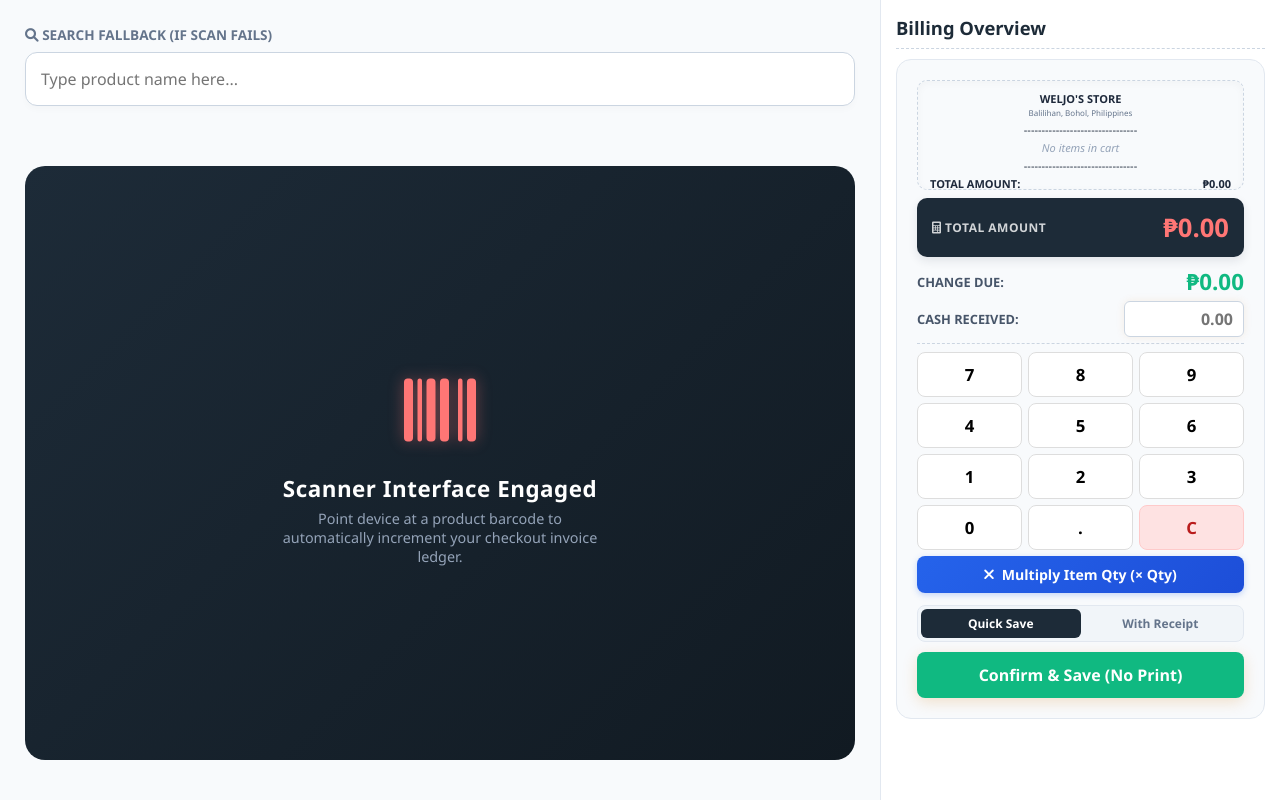
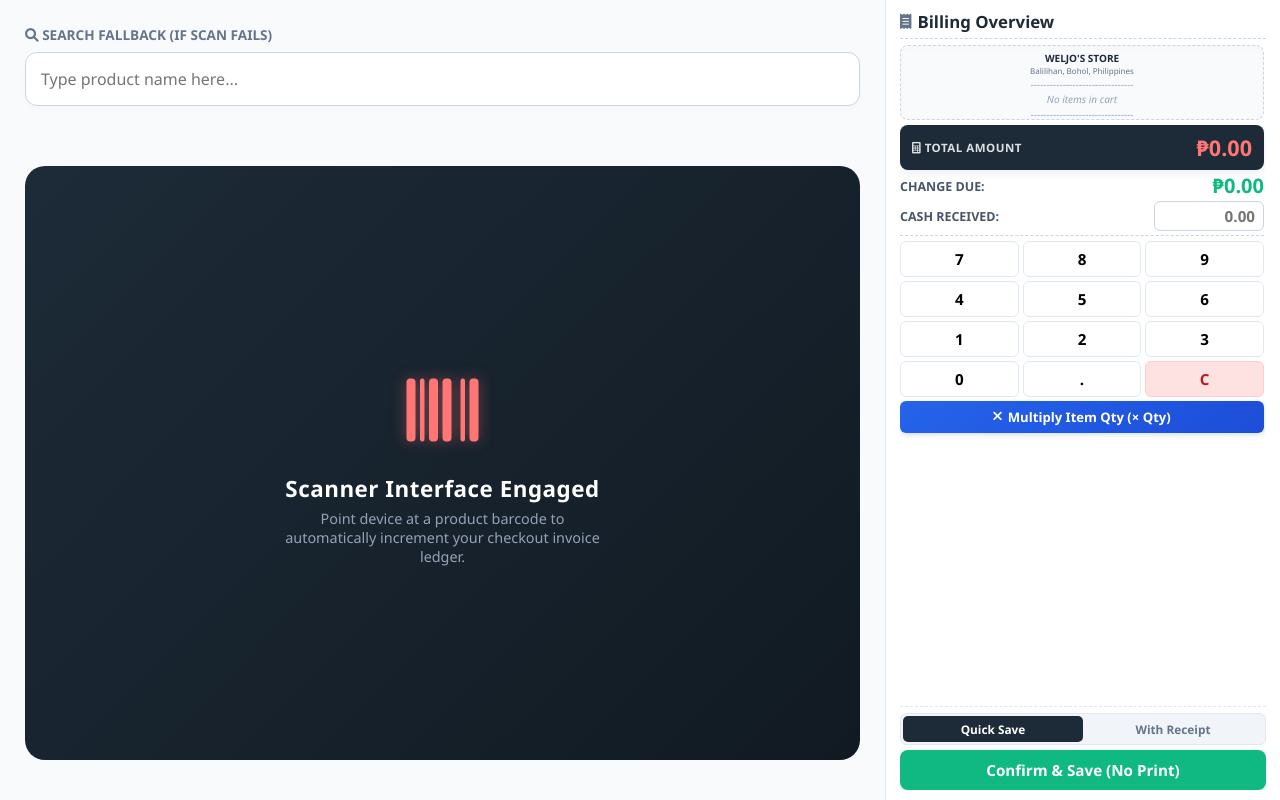
Before and after one commit to CristelLacea/Thesis_SemiFinal, a plain HTML site: page SYSTEM/cashier.html in a window 1280 px wide. Drawn offline with Linux system fonts and the light colour scheme; no server answers.

Commit message:
fix(cashier): anchor checkout button to bottom and compact sidebar spacing to prevent viewport overflow when items are added

```diff
--- a/SYSTEM/cashier.css
+++ b/SYSTEM/cashier.css
@@ -113,12 +113,15 @@ body {
 
 /* Order Summary (Sidebar) */
 .order-summary {
-    width: 420px;
+    width: 395px;
     background: white;
     border-left: 1px solid #e2e8f0;
     display: flex;
     flex-direction: column;
-    padding: 25px;
+    padding: 10px 14px;
+    height: 100vh;
+    overflow: hidden;
+    box-sizing: border-box;
 }
 
 .order-list {
@@ -166,48 +169,93 @@ body {
 
 /* Billing & Numpad Area */
 .billing-area {
-    background: #f8fafc;
-    padding: 20px;
-    border-radius: 15px;
-    border: 1px solid #e2e8f0;
+    background: transparent;
+    padding: 0;
+    border: none;
+    display: flex;
+    flex-direction: column;
+    flex: 1;
+    min-height: 0;
+    overflow: hidden;
+}
+
+.billing-scroll-body {
+    flex: 1;
+    min-height: 0;
+    overflow-y: auto;
+    overflow-x: hidden;
+    display: flex;
+    flex-direction: column;
+    gap: 5px;
+    padding-right: 2px;
+}
+
+.billing-scroll-body::-webkit-scrollbar {
+    width: 4px;
+}
+.billing-scroll-body::-webkit-scrollbar-track {
+    background: transparent;
+}
+.billing-scroll-body::-webkit-scrollbar-thumb {
+    background: #cbd5e1;
+    border-radius: 4px;
+}
+
+.billing-bottom-actions {
+    flex-shrink: 0;
+    margin-top: auto;
+    padding-top: 6px;
+    display: flex;
+    flex-direction: column;
+    gap: 5px;
+    background: white;
+    border-top: 1px dashed #e2e8f0;
 }
 
 .bill-line.total {
-    font-size: 1.6rem;
+    font-size: 1.35rem;
     font-weight: 900;
     color: #1e293b;
-    border-bottom: 2px dashed #cbd5e1;
-    padding-bottom: 10px;
-    margin-bottom: 15px;
+    border-bottom: 1px dashed #cbd5e1;
+    padding-bottom: 6px;
+    margin-bottom: 8px;
 }
 
 .payment-input input {
-    width: 100%;
-    padding: 12px;
-    border: 2px solid #d97706;
-    border-radius: 10px;
-    font-size: 1.4rem;
+    width: 110px;
+    padding: 4px 8px;
+    border: 1px solid #cbd5e1;
+    border-radius: 6px;
+    font-size: 0.95rem;
     font-weight: bold;
     text-align: right;
-    margin-bottom: 10px;
     outline: none;
-    box-shadow: 0 0 8px rgba(217, 119, 6, 0.1);
 }
 
 .numpad {
     display: grid;
     grid-template-columns: repeat(3, 1fr);
-    gap: 10px;
+    gap: 4px;
 }
 
 .numpad button {
-    padding: 15px;
-    font-size: 1.2rem;
+    padding: 7px 4px;
+    font-size: 0.95rem;
     font-weight: bold;
-    border: 1px solid #ddd;
-    border-radius: 10px;
+    border: 1px solid #e2e8f0;
+    border-radius: 6px;
     background: white;
     cursor: pointer;
+    min-height: 32px;
+    transition: background 0.15s;
+}
+
+.numpad button:hover {
+    background: #f8fafc;
+}
+
+.numpad button:active {
+    background: #e2e8f0;
 }
 
 .numpad .clear-btn {
@@ -217,29 +265,32 @@ body {
 }
 
 .large-change {
-    font-size: 1.8rem;
+    font-size: 1.35rem;
     font-weight: 900;
     color: #10b981;
 }
 
 .confirm-btn {
     width: 100%;
-    padding: 20px;
-    background: linear-gradient(135deg, #f59e0b, #d97706);
+    padding: 10px;
+    background: #10b981;
     color: white;
     border: none;
-    border-radius: 12px;
-    font-weight: bold;
-    font-size: 1.2rem;
+    border-radius: 8px;
+    font-weight: 800;
+    font-size: 0.95rem;
     cursor: pointer;
-    margin-top: 15px;
-    transition: all 0.3s ease;
-    box-shadow: 0 4px 15px rgba(217, 119, 6, 0.2);
+    margin: 0;
+    transition: all 0.2s ease;
+    box-shadow: 0 2px 6px rgba(16, 185, 129, 0.25);
 }
 .confirm-btn:hover {
-    background: linear-gradient(135deg, #fbbf24, #b45309);
-    box-shadow: 0 6px 20px rgba(217, 119, 6, 0.35);
-    transform: scale(1.01);
+    filter: brightness(0.92);
+    box-shadow: 0 4px 10px rgba(0, 0, 0, 0.15);
+    transform: translateY(-1px);
+}
+.confirm-btn:active {
+    transform: translateY(0);
 }
 .item-subtotal {
     flex: 1;
--- a/SYSTEM/cashier.html
+++ b/SYSTEM/cashier.html
@@ -28,24 +28,28 @@
                 </div>
         </main>
 
-    <aside class="order-summary" style="width: 400px; padding: 15px; background: white; border-left: 1px solid #e2e8f0; display: flex; flex-direction: column; justify-content: flex-start; height: 100vh; overflow: hidden; box-sizing: border-box;">
-        <div style="margin-bottom: 10px; border-bottom: 1px dashed #cbd5e1; padding-bottom: 8px; width: 100%;">
-            <h3 style="margin: 0; color: #1d2b38; font-weight: 800; font-size: 1.15rem;">Billing Overview</h3>
+    <aside class="order-summary" style="width: 395px; padding: 10px 14px; background: white; border-left: 1px solid #e2e8f0; display: flex; flex-direction: column; justify-content: flex-start; height: 100vh; overflow: hidden; box-sizing: border-box;">
+        <div style="margin-bottom: 6px; border-bottom: 1px dashed #cbd5e1; padding-bottom: 5px; width: 100%; flex-shrink: 0;">
+            <h3 style="margin: 0; color: #1d2b38; font-weight: 800; font-size: 1.05rem; display: flex; align-items: center; gap: 6px;">
+                <i class="fa-solid fa-receipt" style="color: #64748b; font-size: 0.95rem;"></i> Billing Overview
+            </h3>
         </div>
 
-        <div class="billing-area" style="display: flex; flex-direction: column; gap: 8px; width: 100%;">
-            <!-- 1. Live Receipt Preview Box (At the Top first) -->
-            <div class="live-receipt-box" style="background: #f8fafc; border: 1px dashed #cbd5e1; padding: 10px 12px; border-radius: 10px; font-family: 'Courier New', Courier, monospace; color: #1e293b; font-size: 11px; line-height: 1.4; text-align: left; box-shadow: inset 0 2px 8px rgba(0,0,0,0.03); max-height: 110px; overflow-y: auto;">
-                <div style="font-weight: bold; text-align: center; font-size: 11px; margin-bottom: 1px;">WELJO'S STORE</div>
-                <div style="text-align: center; font-size: 8px; color: #64748b; margin-bottom: 3px;">Balilihan, Bohol, Philippines</div>
-                <div style="text-align: center; margin: 1px 0;">--------------------------------</div>
+        <div class="billing-area" style="display: flex; flex-direction: column; width: 100%; flex: 1; min-height: 0; overflow: hidden;">
+            <!-- Scrollable Middle Body (Fits everything cleanly & scrolls if viewport is small) -->
+            <div class="billing-scroll-body" style="flex: 1; min-height: 0; overflow-y: auto; overflow-x: hidden; display: flex; flex-direction: column; gap: 5px; padding-right: 2px;">
+                <!-- 1. Live Receipt Preview Box -->
+                <div class="live-receipt-box" style="background: #f8fafc; border: 1px dashed #cbd5e1; padding: 6px 10px; border-radius: 8px; font-family: 'Courier New', Courier, monospace; color: #1e293b; font-size: 10px; line-height: 1.3; text-align: left; box-shadow: inset 0 2px 6px rgba(0,0,0,0.02); max-height: 75px; overflow-y: auto; flex-shrink: 0;">
+                    <div style="font-weight: bold; text-align: center; font-size: 10px; margin-bottom: 1px;">WELJO'S STORE</div>
+                    <div style="text-align: center; font-size: 8px; color: #64748b; margin-bottom: 2px;">Balilihan, Bohol, Philippines</div>
+                    <div style="text-align: center; margin: 1px 0; color: #94a3b8;">--------------------------------</div>
 
-                <div id="liveReceiptItems" style="margin: 3px 0;">
+                    <div id="liveReceiptItems" style="margin: 2px 0;">
                         <div style="text-align: center; color: #94a3b8; font-style: italic;">No items in cart</div>
                     </div>
 
-                <div style="text-align: center; margin: 1px 0;">--------------------------------</div>
-                <div style="display: flex; justify-content: space-between; font-weight: bold; font-size: 11px; margin: 2px 0;">
+                    <div style="text-align: center; margin: 1px 0; color: #94a3b8;">--------------------------------</div>
+                    <div style="display: flex; justify-content: space-between; font-weight: bold; font-size: 10px; margin: 1px 0;">
                         <span>TOTAL AMOUNT:</span>
                         <span>₱<span id="totalPrice" data-raw-total="0">0.00</span></span>
                     </div>
@@ -57,65 +61,70 @@
                         <span>CHANGE DUE:</span>
                         <span>₱<span id="changeAmount">0.00</span></span>
                     </div>
-                <div style="text-align: center; margin: 1px 0;">--------------------------------</div>
-                <div style="text-align: center; font-size: 8px; color: #64748b; margin-top: 3px;">
+                    <div style="text-align: center; margin: 1px 0; color: #94a3b8;">--------------------------------</div>
+                    <div style="text-align: center; font-size: 8px; color: #64748b; margin-top: 2px;">
                         * LIVE RECEIPT PREVIEW *
                     </div>
                 </div>
 
-            <!-- 2. Premium Total Display Card (Below Receipt) -->
-            <div style="background: #1d2b38; color: white; padding: 12px 15px; border-radius: 10px; display: flex; justify-content: space-between; align-items: center; margin-bottom: 4px; box-shadow: 0 4px 10px rgba(29,43,56,0.1); width: 100%; box-sizing: border-box;">
-                <span style="font-weight: 700; text-transform: uppercase; font-size: 0.75rem; letter-spacing: 0.5px; opacity: 0.8;"><i class="fa-solid fa-calculator"></i> Total Amount</span>
-                <span id="sidebarTotalDisplay" style="font-size: 1.6rem; font-weight: 900; color: #ff7675;">₱0.00</span>
+                <!-- 2. Premium Total Display Card -->
+                <div style="background: #1d2b38; color: white; padding: 8px 12px; border-radius: 8px; display: flex; justify-content: space-between; align-items: center; box-shadow: 0 3px 8px rgba(29,43,56,0.08); width: 100%; box-sizing: border-box; flex-shrink: 0;">
+                    <span style="font-weight: 700; text-transform: uppercase; font-size: 0.72rem; letter-spacing: 0.5px; opacity: 0.85;"><i class="fa-solid fa-calculator"></i> Total Amount</span>
+                    <span id="sidebarTotalDisplay" style="font-size: 1.35rem; font-weight: 900; color: #ff7675;">₱0.00</span>
                 </div>
 
                 <!-- 3. Change Due and Cash Received Display -->
-            <div class="payment-section" style="margin: 0;">
-                <div style="margin-bottom: 6px; display: flex; align-items: center; justify-content: space-between; gap: 10px; padding: 2px 0;">
-                    <label style="font-weight: 700; color: #475569; font-size: 0.8rem; text-transform: uppercase; white-space: nowrap; margin: 0;">Change Due:</label>
-                    <div style="font-size: 1.4rem; font-weight: 900; color: #10b981; line-height: 1;" id="sidebarChangeDisplay">₱0.00</div>
+                <div class="payment-section" style="margin: 0; flex-shrink: 0;">
+                    <div style="margin-bottom: 4px; display: flex; align-items: center; justify-content: space-between; gap: 8px; padding: 1px 0;">
+                        <label style="font-weight: 700; color: #475569; font-size: 0.78rem; text-transform: uppercase; white-space: nowrap; margin: 0;">Change Due:</label>
+                        <div style="font-size: 1.25rem; font-weight: 900; color: #10b981; line-height: 1;" id="sidebarChangeDisplay">₱0.00</div>
                     </div>
 
-                <div class="payment-input" style="margin-bottom: 8px; display: flex; align-items: center; justify-content: space-between; gap: 10px; border-bottom: 1px dashed #cbd5e1; padding-bottom: 6px;">
-                    <label style="font-weight: 700; color: #475569; font-size: 0.8rem; text-transform: uppercase; white-space: nowrap; margin: 0;">Cash Received:</label>
-                    <input type="text" id="cashReceived" placeholder="0.00" inputmode="none" style="width: 120px; padding: 6px 10px; border-radius: 6px; border: 1px solid #cbd5e1; font-size: 1rem; font-weight: bold; text-align: right; margin: 0; outline: none;">
+                    <div class="payment-input" style="margin-bottom: 5px; display: flex; align-items: center; justify-content: space-between; gap: 8px; border-bottom: 1px dashed #cbd5e1; padding-bottom: 4px;">
+                        <label style="font-weight: 700; color: #475569; font-size: 0.78rem; text-transform: uppercase; white-space: nowrap; margin: 0;">Cash Received:</label>
+                        <input type="text" id="cashReceived" placeholder="0.00" inputmode="none" style="width: 110px; padding: 4px 8px; border-radius: 6px; border: 1px solid #cbd5e1; font-size: 0.95rem; font-weight: bold; text-align: right; margin: 0; outline: none;">
                     </div>
 
                     <!-- Active Item Multiplier Indicator / Target Card -->
-                <div id="itemMultiplierBanner" style="display: none; background: #eff6ff; border: 1px solid #bfdbfe; border-radius: 8px; padding: 6px 10px; margin-bottom: 8px; font-size: 0.78rem; color: #1e40af; align-items: center; justify-content: space-between; transition: all 0.2s;">
-                    <div style="display: flex; align-items: center; gap: 6px; overflow: hidden; max-width: 75%;">
-                        <i class="fa-solid fa-calculator" style="color: #2563eb;"></i>
+                    <div id="itemMultiplierBanner" style="display: none; background: #eff6ff; border: 1px solid #bfdbfe; border-radius: 6px; padding: 4px 8px; margin-bottom: 5px; font-size: 0.74rem; color: #1e40af; align-items: center; justify-content: space-between; transition: all 0.2s;">
+                        <div style="display: flex; align-items: center; gap: 5px; overflow: hidden; max-width: 75%;">
+                            <i class="fa-solid fa-calculator" style="color: #2563eb; font-size: 0.8rem;"></i>
                             <span id="multiplierTargetText" style="white-space: nowrap; overflow: hidden; text-overflow: ellipsis; font-weight: 600;">Selected: None</span>
                         </div>
-                    <span id="multiplierBadge" style="background: #2563eb; color: white; padding: 2px 7px; border-radius: 4px; font-weight: 800; font-size: 0.72rem; white-space: nowrap;">× 1</span>
+                        <span id="multiplierBadge" style="background: #2563eb; color: white; padding: 1px 6px; border-radius: 4px; font-weight: 800; font-size: 0.7rem; white-space: nowrap;">× 1</span>
                     </div>
 
-                <div class="numpad" style="gap: 6px;">
-                    <button type="button" onclick="pressNum('7')" style="padding: 10px; font-size: 1.05rem; border-radius: 8px;">7</button>
-                    <button type="button" onclick="pressNum('8')" style="padding: 10px; font-size: 1.05rem; border-radius: 8px;">8</button>
-                    <button type="button" onclick="pressNum('9')" style="padding: 10px; font-size: 1.05rem; border-radius: 8px;">9</button>
-                    <button type="button" onclick="pressNum('4')" style="padding: 10px; font-size: 1.05rem; border-radius: 8px;">4</button>
-                    <button type="button" onclick="pressNum('5')" style="padding: 10px; font-size: 1.05rem; border-radius: 8px;">5</button>
-                    <button type="button" onclick="pressNum('6')" style="padding: 10px; font-size: 1.05rem; border-radius: 8px;">6</button>
-                    <button type="button" onclick="pressNum('1')" style="padding: 10px; font-size: 1.05rem; border-radius: 8px;">1</button>
-                    <button type="button" onclick="pressNum('2')" style="padding: 10px; font-size: 1.05rem; border-radius: 8px;">2</button>
-                    <button type="button" onclick="pressNum('3')" style="padding: 10px; font-size: 1.05rem; border-radius: 8px;">3</button>
-                    <button type="button" onclick="pressNum('0')" style="padding: 10px; font-size: 1.05rem; border-radius: 8px;">0</button>
-                    <button type="button" onclick="pressNum('.')" style="padding: 10px; font-size: 1.05rem; border-radius: 8px;">.</button>
-                    <button type="button" class="clear-btn" onclick="pressNum('C')" style="padding: 10px; font-size: 1.05rem; border-radius: 8px;">C</button>
-                    <button type="button" id="btnMultiplyQty" onclick="applyMultiplier()" style="grid-column: span 3; background: linear-gradient(135deg, #2563eb, #1d4ed8); color: white; border: none; padding: 9px; border-radius: 8px; font-weight: 800; font-size: 0.88rem; cursor: pointer; display: flex; align-items: center; justify-content: center; gap: 8px; box-shadow: 0 2px 6px rgba(37,99,235,0.25); transition: all 0.2s;">
-                        <i class="fa-solid fa-xmark" style="font-size: 0.95rem;"></i> Multiply Item Qty (× Qty)
+                    <div class="numpad" style="gap: 4px;">
+                        <button type="button" onclick="pressNum('7')" style="padding: 7px 4px; font-size: 0.95rem; border-radius: 6px; min-height: 32px;">7</button>
+                        <button type="button" onclick="pressNum('8')" style="padding: 7px 4px; font-size: 0.95rem; border-radius: 6px; min-height: 32px;">8</button>
+                        <button type="button" onclick="pressNum('9')" style="padding: 7px 4px; font-size: 0.95rem; border-radius: 6px; min-height: 32px;">9</button>
+                        <button type="button" onclick="pressNum('4')" style="padding: 7px 4px; font-size: 0.95rem; border-radius: 6px; min-height: 32px;">4</button>
+                        <button type="button" onclick="pressNum('5')" style="padding: 7px 4px; font-size: 0.95rem; border-radius: 6px; min-height: 32px;">5</button>
+                        <button type="button" onclick="pressNum('6')" style="padding: 7px 4px; font-size: 0.95rem; border-radius: 6px; min-height: 32px;">6</button>
+                        <button type="button" onclick="pressNum('1')" style="padding: 7px 4px; font-size: 0.95rem; border-radius: 6px; min-height: 32px;">1</button>
+                        <button type="button" onclick="pressNum('2')" style="padding: 7px 4px; font-size: 0.95rem; border-radius: 6px; min-height: 32px;">2</button>
+                        <button type="button" onclick="pressNum('3')" style="padding: 7px 4px; font-size: 0.95rem; border-radius: 6px; min-height: 32px;">3</button>
+                        <button type="button" onclick="pressNum('0')" style="padding: 7px 4px; font-size: 0.95rem; border-radius: 6px; min-height: 32px;">0</button>
+                        <button type="button" onclick="pressNum('.')" style="padding: 7px 4px; font-size: 0.95rem; border-radius: 6px; min-height: 32px;">.</button>
+                        <button type="button" class="clear-btn" onclick="pressNum('C')" style="padding: 7px 4px; font-size: 0.95rem; border-radius: 6px; min-height: 32px;">C</button>
+                        <button type="button" id="btnMultiplyQty" onclick="applyMultiplier()" style="grid-column: span 3; background: linear-gradient(135deg, #2563eb, #1d4ed8); color: white; border: none; padding: 7px; border-radius: 6px; font-weight: 800; font-size: 0.82rem; cursor: pointer; display: flex; align-items: center; justify-content: center; gap: 6px; box-shadow: 0 2px 5px rgba(37,99,235,0.2); transition: all 0.2s; min-height: 32px;">
+                            <i class="fa-solid fa-xmark" style="font-size: 0.85rem;"></i> Multiply Item Qty (× Qty)
                         </button>
                     </div>
                 </div>
-
-            <!-- Checkout Mode Toggle -->
-            <div class="checkout-mode-selector" style="display: flex; background: #f1f5f9; padding: 3px; border-radius: 8px; margin-bottom: 2px; border: 1px solid #e2e8f0; margin-top: 4px;">
-                <button type="button" id="modeQuick" onclick="setCheckoutMode('quick')" style="flex: 1; border: none; background: #1d2b38; color: white; padding: 6px; border-radius: 6px; font-weight: 700; font-size: 0.75rem; cursor: pointer; transition: all 0.2s;">Quick Save</button>
-                <button type="button" id="modeReceipt" onclick="setCheckoutMode('receipt')" style="flex: 1; border: none; background: transparent; color: #64748b; padding: 6px; border-radius: 6px; font-weight: 700; font-size: 0.75rem; cursor: pointer; transition: all 0.2s;">With Receipt</button>
             </div>
 
-            <button class="confirm-btn" id="confirmBtn" onclick="processTransaction()" style="margin: 0; width: 100%; padding: 12px; font-size: 1rem; border-radius: 8px; font-weight: 700; transition: all 0.2s; background: #10b981;">Confirm & Save (No Print)</button>
+            <!-- Anchored Bottom Action Container (Guaranteed always 100% visible) -->
+            <div class="billing-bottom-actions" style="flex-shrink: 0; margin-top: auto; padding-top: 6px; display: flex; flex-direction: column; gap: 5px; background: white; border-top: 1px dashed #e2e8f0; width: 100%;">
+                <!-- Checkout Mode Toggle -->
+                <div class="checkout-mode-selector" style="display: flex; background: #f1f5f9; padding: 2px; border-radius: 6px; border: 1px solid #e2e8f0;">
+                    <button type="button" id="modeQuick" onclick="setCheckoutMode('quick')" style="flex: 1; border: none; background: #1d2b38; color: white; padding: 5px; border-radius: 5px; font-weight: 700; font-size: 0.74rem; cursor: pointer; transition: all 0.2s;">Quick Save</button>
+                    <button type="button" id="modeReceipt" onclick="setCheckoutMode('receipt')" style="flex: 1; border: none; background: transparent; color: #64748b; padding: 5px; border-radius: 5px; font-weight: 700; font-size: 0.74rem; cursor: pointer; transition: all 0.2s;">With Receipt</button>
+                </div>
+
+                <!-- Primary Checkout Button -->
+                <button class="confirm-btn" id="confirmBtn" onclick="processTransaction()" style="margin: 0; width: 100%; padding: 10px; font-size: 0.95rem; border-radius: 8px; font-weight: 800; transition: all 0.2s; background: #10b981; cursor: pointer; box-shadow: 0 2px 6px rgba(16,185,129,0.25);">Confirm & Save (No Print)</button>
+            </div>
         </div>
     </aside>
     </div>
```
Lines whose indentation alone changed are shown as unchanged.
